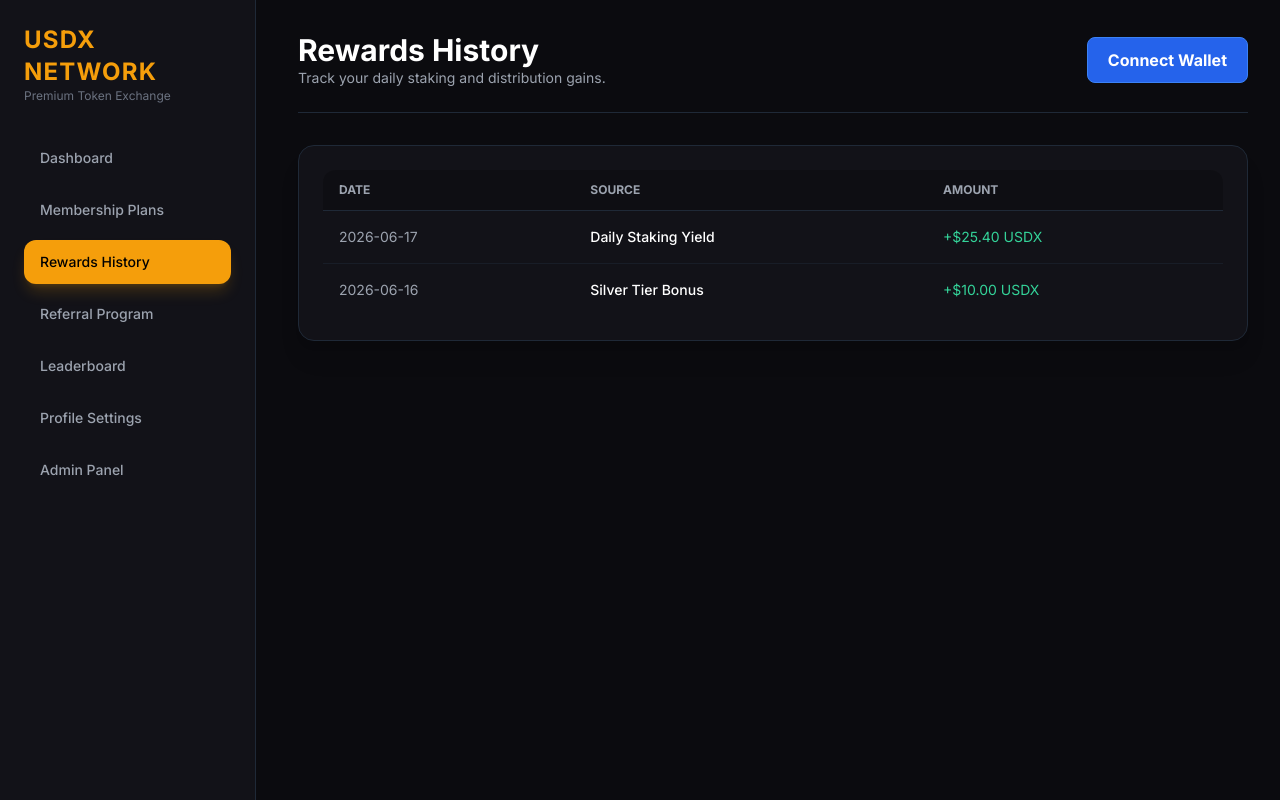
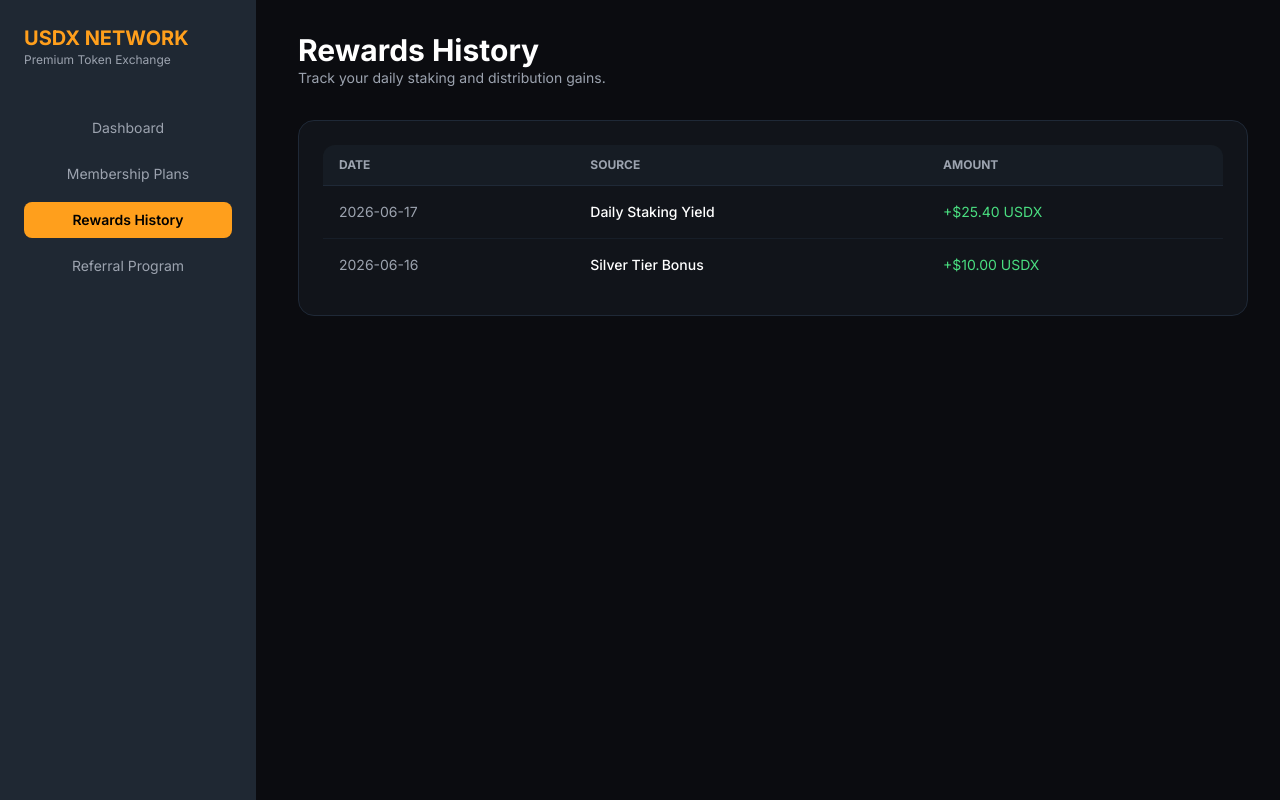
Before and after one commit to usdxofficialdev/-Dead-Token-Exchange-, a Next.js app: page /rewards in a window 1280 px wide. Built offline with nearby package versions, Linux system fonts and the light colour scheme.

Commit message:
Update page.tsx

```diff
--- a/app/rewards/page.tsx
+++ b/app/rewards/page.tsx
@@ -1,85 +1,63 @@
 "use client";
 
-import React from "react";
+import React, { useState, useEffect } from "react";
 import { useRouter } from "next/navigation";
-import LoginWallet from "../components/LoginWallet"; // <-- Asli wallet button connect kiya
 
 export default function Rewards() {
   const router = useRouter();
 
-  // Dashboard aur baaki pages jaisa same standard menu
-  const menuItems = [
-    { name: "Dashboard", route: "/dashboard", active: false },
-    { name: "Membership Plans", route: "/membership", active: false },
-    { name: "Rewards History", route: "/rewards", active: true },
-    { name: "Referral Program", route: "/referral", active: false },
-    { name: "Leaderboard", route: "/leaderboard", active: false },
-    { name: "Profile Settings", route: "/profile", active: false },
-    { name: "Admin Panel", route: "/admin", active: false },
-  ];
+  // Default dynamic columns sync with admin panel rows
+  const [rewardRows, setRewardRows] = useState([
+    { date: "2026-06-17", source: "Daily Staking Yield", amount: "+$25.40 USDX" },
+    { date: "2026-06-16", source: "Silver Tier Bonus", amount: "+$10.00 USDX" }
+  ]);
+
+  useEffect(() => {
+    const adminRewards = localStorage.getItem("admin_rewards_list");
+    if (adminRewards) {
+      setRewardRows(JSON.parse(adminRewards));
+    }
+  }, []);
 
   return (
-    <div className="flex min-h-screen bg-[#0B0B0F] text-white">
-
-      {/* 1. SIDEBAR COMPONENT (MATCHING DASHBOARD PERFECTLY) */}
-      <aside className="w-64 border-r border-gray-800 bg-[#121218] p-6 hidden md:block">
-        <div className="mb-8">
-          <h1 className="text-2xl font-bold text-amber-500 tracking-wider">USDX NETWORK</h1>
-          <p className="text-xs text-gray-500">Premium Token Exchange</p>
+    <div className="min-h-screen bg-[#0B0C10] text-white flex flex-col md:flex-row">
+      <aside className="w-full md:w-64 bg-[#1F2833] p-4 md:p-6 flex flex-row md:flex-col justify-between md:justify-start gap-4 order-2 md:order-1 fixed bottom-0 md:relative z-50 md:z-0 border-t md:border-t-0 border-gray-800">
+        <div className="hidden md:block mb-8">
+          <h2 className="text-xl font-bold text-[#FF9F1C]">USDX NETWORK</h2>
+          <p className="text-xs text-gray-400">Premium Token Exchange</p>
         </div>
-        <nav className="space-y-2">
-          {menuItems.map((item, index) => (
-            <button
-              key={index}
-              onClick={() => router.push(item.route)}
-              className={`w-full text-left px-4 p-3 rounded-xl text-sm font-medium transition-all ${
-                item.active
-                  ? "bg-amber-500 text-black shadow-lg shadow-amber-500/20"
-                  : "text-gray-400 hover:bg-[#1A1A24] hover:text-white"
-              }`}
-            >
-              {item.name}
-            </button>
-          ))}
+        <nav className="flex flex-row md:flex-col gap-2 w-full justify-around md:justify-start overflow-x-auto md:overflow-visible pb-1 md:pb-0">
+          <button onClick={() => router.push("/dashboard")} className="text-gray-400 hover:text-white hover:bg-gray-800/50 px-4 py-2 rounded-lg text-sm min-w-max text-center transition-all">Dashboard</button>
+          <button onClick={() => router.push("/membership")} className="text-gray-400 hover:text-white hover:bg-gray-800/50 px-4 py-2 rounded-lg text-sm min-w-max text-center transition-all">Membership Plans</button>
+          <button onClick={() => router.push("/rewards")} className="bg-[#FF9F1C] text-black px-4 py-2 rounded-lg font-semibold text-sm min-w-max text-center transition-all">Rewards History</button>
+          <button onClick={() => router.push("/referral")} className="text-gray-400 hover:text-white hover:bg-gray-800/50 px-4 py-2 rounded-lg text-sm min-w-max text-center transition-all">Referral Program</button>
         </nav>
       </aside>
 
-      {/* MAIN CONTENT AREA */}
-      <main className="flex-1 p-8">
+      <main className="flex-1 p-4 md:p-8 order-1 md:order-2 pb-24 md:pb-8">
+        <div className="mb-8">
+          <h1 className="text-2xl md:text-3xl font-bold">Rewards History</h1>
+          <p className="text-sm text-gray-400">Track your daily staking and distribution gains.</p>
+        </div>
 
-        {/* HEADER WITH REAL WALLET BUTTON */}
-        <header className="flex flex-wrap items-center justify-between border-b border-gray-800 pb-6 mb-8 gap-4">
-          <div>
-            <h1 className="text-2xl md:text-3xl font-bold">Rewards History</h1>
-            <p className="text-sm text-gray-400">Track your daily staking and distribution gains.</p>
-          </div>
-          <div>
-            <LoginWallet />
-          </div>
-        </header>
-
-        {/* 2. REWARDS TABLE (Content bilkul safe hai, hataya nahi hai) */}
-        <div className="bg-[#121218] rounded-2xl border border-gray-800 p-6 shadow-xl">
+        <div className="bg-[#1F2833]/30 rounded-2xl border border-gray-800 p-4 md:p-6">
           <div className="overflow-x-auto w-full rounded-xl">
             <table className="w-full text-left border-collapse min-w-[500px]">
               <thead>
-                <tr className="border-b border-gray-800 text-xs text-gray-400 uppercase bg-black/20">
+                <tr className="border-b border-gray-800 text-xs text-gray-400 uppercase bg-[#1F2833]/40">
                   <th className="py-3 px-4">Date</th>
                   <th className="py-3 px-4">Source</th>
                   <th className="py-3 px-4">Amount</th>
                 </tr>
               </thead>
               <tbody className="text-sm divide-y divide-gray-800/50">
-                <tr className="hover:bg-[#1A1A24]/40">
-                  <td className="py-4 px-4 text-gray-400">2026-06-17</td>
-                  <td className="py-4 px-4 font-medium">Daily Staking Yield</td>
-                  <td className="py-4 px-4 text-emerald-400">+$25.40 USDX</td>
-                </tr>
-                <tr className="hover:bg-[#1A1A24]/40">
-                  <td className="py-4 px-4 text-gray-400">2026-06-16</td>
-                  <td className="py-4 px-4 font-medium">Silver Tier Bonus</td>
-                  <td className="py-4 px-4 text-emerald-400">+$10.00 USDX</td>
-                </tr>
+                {rewardRows.map((row, idx) => (
+                  <tr key={idx} className="hover:bg-gray-900/40">
+                    <td className="py-4 px-4 text-gray-400">{row.date}</td>
+                    <td className="py-4 px-4 font-medium">{row.source}</td>
+                    <td className="py-4 px-4 text-green-400">{row.amount}</td>
+                  </tr>
+                ))}
               </tbody>
             </table>
           </div>
```
